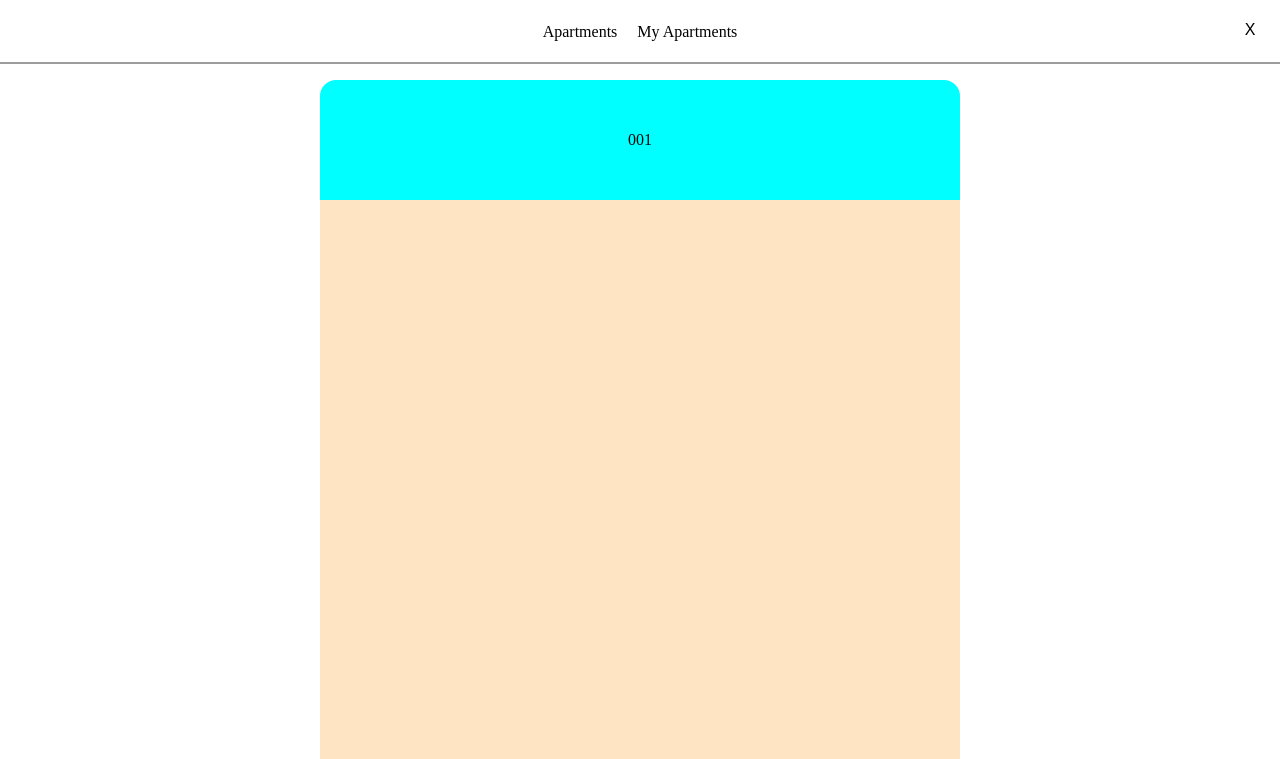
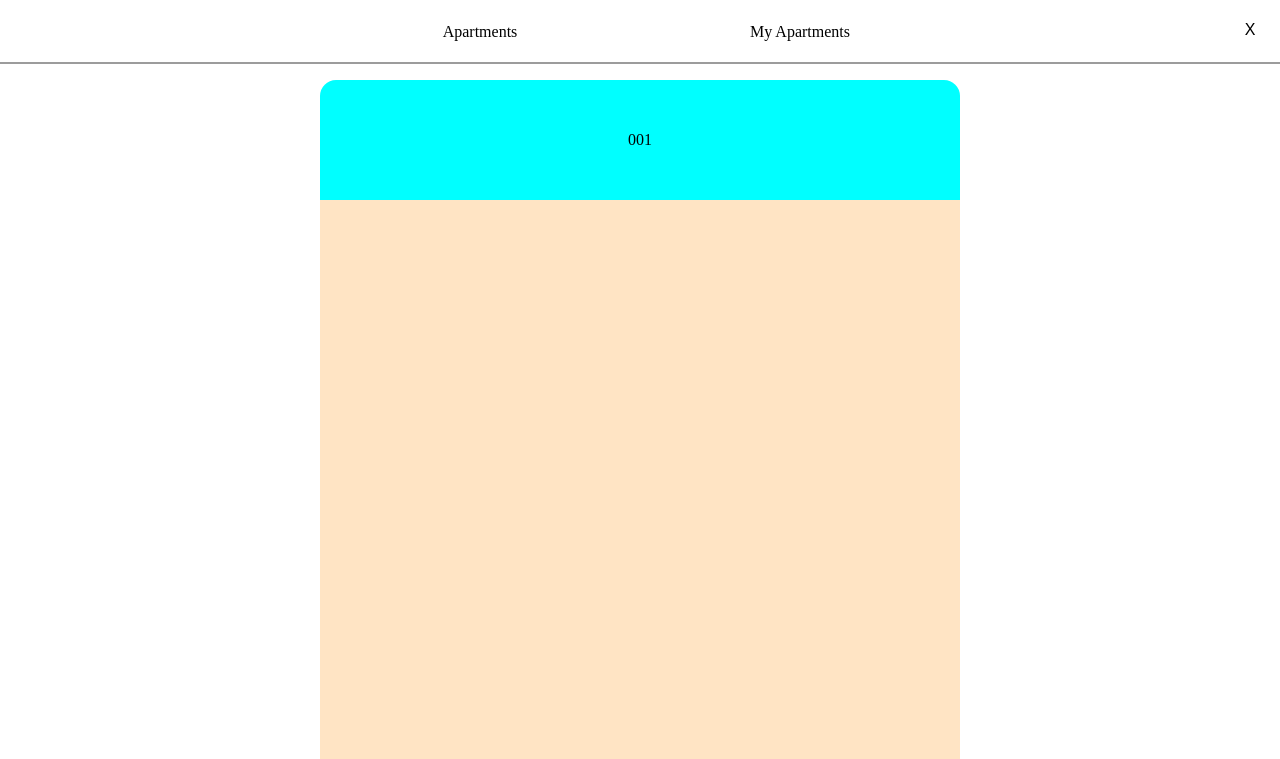
Before and after one commit to carlo-baron/Apartment-for-Rants, a PHP site: page /main.php in a window 1280 px wide. Shown: the top 759 px of the page. Run offline with PHP 8.4, Linux system fonts and the light colour scheme.

Commit message:
Nav bar hover feature and design changes

```diff
--- a/BLOG MAKER/main.css
+++ b/BLOG MAKER/main.css
@@ -44,12 +44,25 @@ header{
 #tabs{
     display: flex;
     justify-content: center;
+    align-items: center;
+    text-align: center;
+    height: 100%;
+    width: 50vw;
 }
 
 #tabs a{
     padding: 10px;
+    width: 100%;
+    height: 90%;
     text-decoration: none;
     color: inherit;
+    border-radius: 1rem;
+    display: flex;
+    justify-content: center;
+    align-items: center;
+}
+#tabs a:hover{
+    background-color: aliceblue;
 }
 
 #apartments{
```
Also changed, not shown: BLOG MAKER/my-apartment.css (+13 -1 lines).
